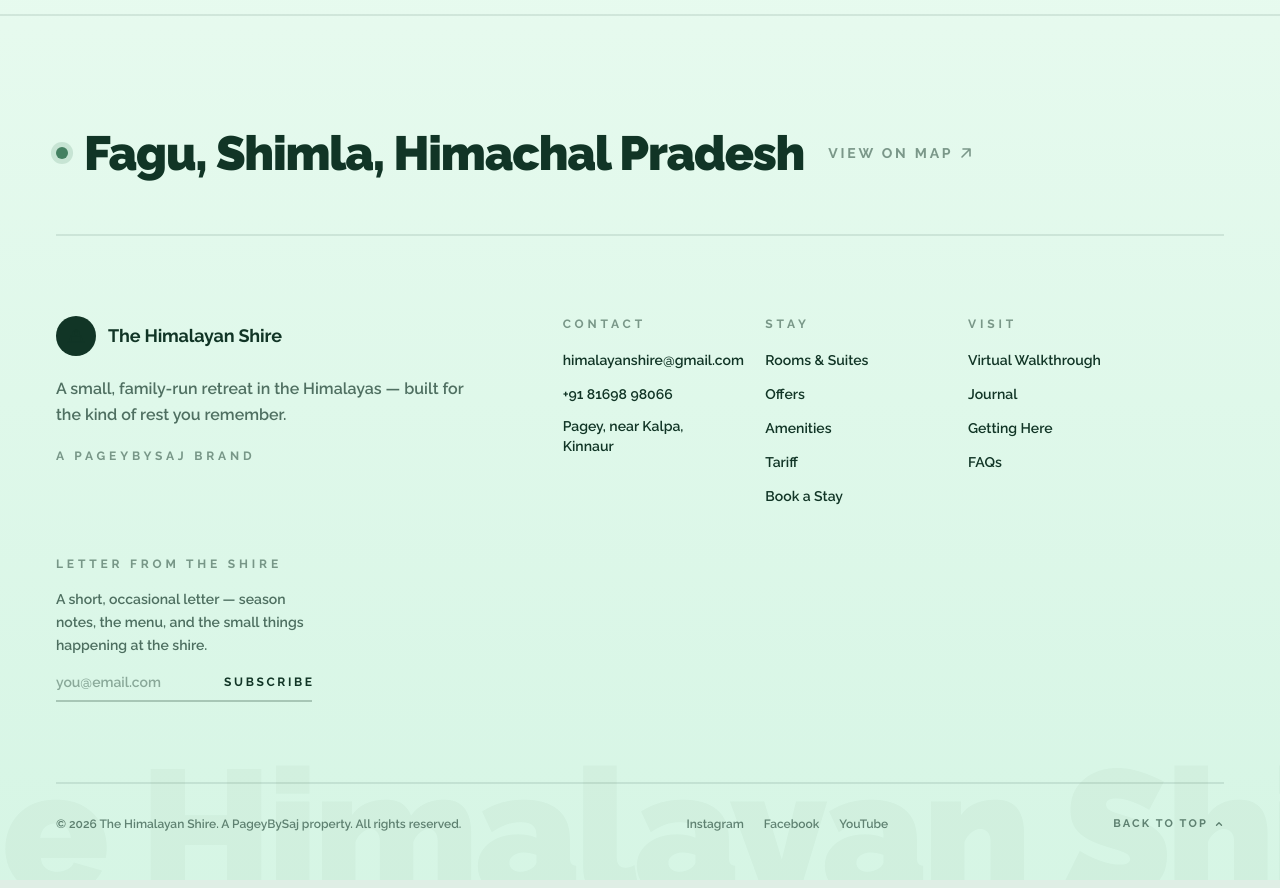
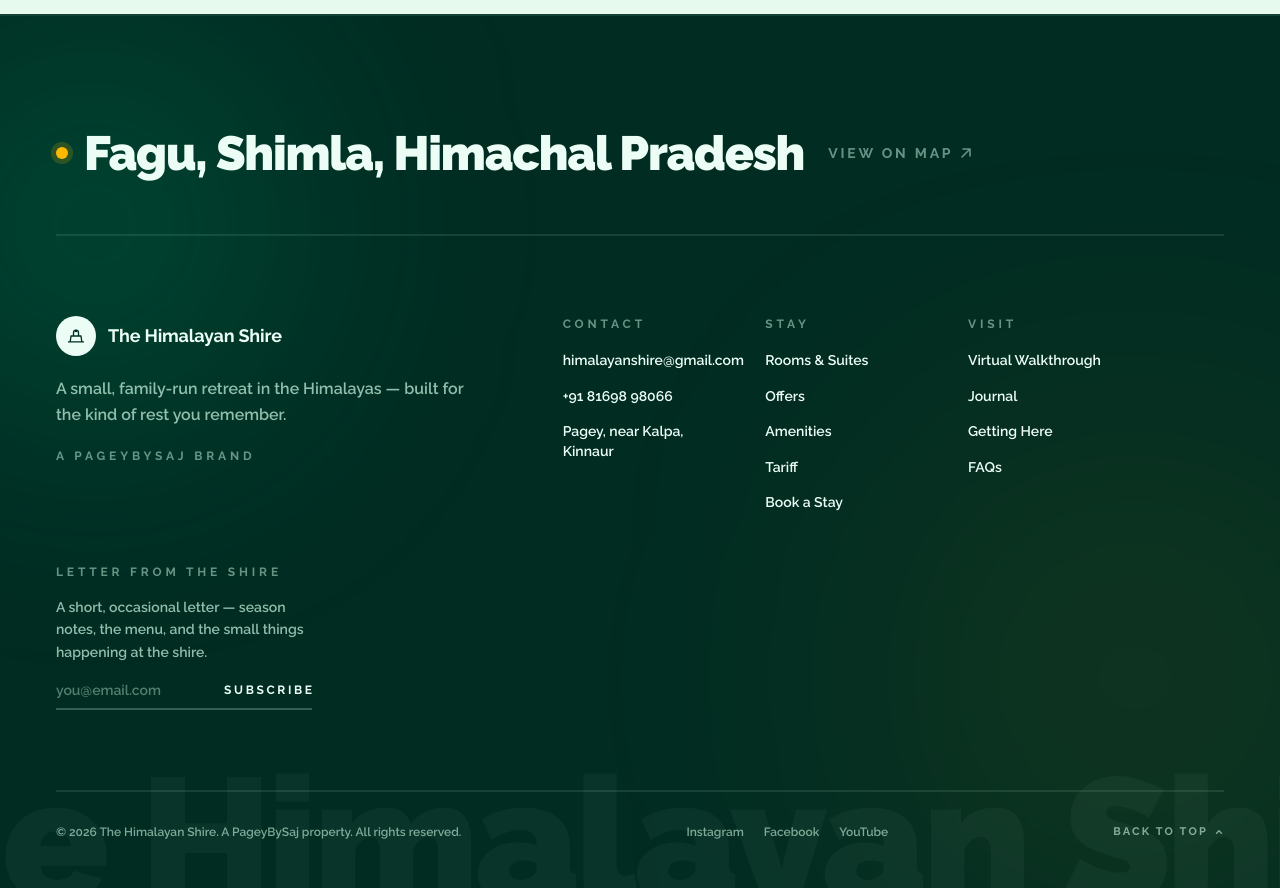
Before and after one commit to theone14122000/shire, a Next.js app: page /kitchen in a window 1280 px wide. Shown: the part 1940-2828 px from the top of the page. Built offline with nearby package versions, Linux system fonts and the light colour scheme.

Commit message:
hero change and footer

```diff
--- a/app/components/SiteFooter.tsx
+++ b/app/components/SiteFooter.tsx
@@ -8,16 +8,30 @@ const MAPS_URL =
   "https://www.google.com/maps?ll=31.066671,77.309332&z=13&t=m&hl=en&gl=IN&mapclient=embed&cid=4674173627328913394";
 
 /**
- * SiteFooter — light, editorial close with a bold location callout,
- * refined typography and quiet award-winning polish.
+ * SiteFooter — deep emerald close with a bold location callout,
+ * animated glow accents, and quiet award-winning polish.
  */
 export function SiteFooter() {
   return (
-    <footer className="relative pt-20 sm:pt-28 pb-10 sm:pb-12 border-t-2 border-ink-900/10 bg-beige-50 text-ink-900 overflow-hidden">
+    <footer className="relative pt-20 sm:pt-28 pb-10 sm:pb-12 border-t-2 border-emerald-100/10 bg-emerald-950 text-emerald-50 overflow-hidden">
+      {/* Ambient glow blobs — dynamic backdrop */}
+      <motion.div
+        aria-hidden
+        className="pointer-events-none absolute -left-32 top-10 h-96 w-96 rounded-full bg-emerald-500/20 blur-[130px]"
+        animate={{ x: [0, 40, 0], y: [0, -30, 0] }}
+        transition={{ duration: 18, repeat: Infinity, ease: "easeInOut" }}
+      />
+      <motion.div
+        aria-hidden
+        className="pointer-events-none absolute -right-24 bottom-0 h-[28rem] w-[28rem] rounded-full bg-amber-400/10 blur-[150px]"
+        animate={{ x: [0, -30, 0], y: [0, 24, 0] }}
+        transition={{ duration: 22, repeat: Infinity, ease: "easeInOut" }}
+      />
+
       {/* Subtle decorative backdrop text */}
       <span
         aria-hidden
-        className="pointer-events-none select-none absolute -bottom-6 sm:-bottom-10 left-1/2 -translate-x-1/2 text-[16vw] sm:text-[11rem] font-display font-black leading-none tracking-tight text-ink-900/[0.03] whitespace-nowrap"
+        className="pointer-events-none select-none absolute -bottom-6 sm:-bottom-10 left-1/2 -translate-x-1/2 text-[16vw] sm:text-[11rem] font-display font-black leading-none tracking-tight text-emerald-50/[0.04] whitespace-nowrap"
       >
         {brand.name}
       </span>
@@ -32,22 +46,22 @@ export function SiteFooter() {
           whileInView={{ opacity: 1, y: 0 }}
           viewport={{ once: true }}
           transition={{ duration: 0.7 }}
-          className="group flex flex-col sm:flex-row sm:items-center gap-3 sm:gap-4 mb-14 sm:mb-20 pb-10 sm:pb-14 border-b-2 border-ink-900/10"
+          className="group flex flex-col sm:flex-row sm:items-center gap-3 sm:gap-4 mb-14 sm:mb-20 pb-10 sm:pb-14 border-b-2 border-emerald-100/10"
         >
           <span className="relative flex h-3 w-3 shrink-0">
             <motion.span
               animate={{ scale: [1, 2.2, 1], opacity: [0.6, 0, 0.6] }}
               transition={{ duration: 1.8, repeat: Infinity, ease: "easeInOut" }}
-              className="absolute inline-flex h-full w-full rounded-full bg-accent-emerald"
+              className="absolute inline-flex h-full w-full rounded-full bg-amber-400"
             />
-            <span className="relative inline-flex h-3 w-3 rounded-full bg-accent-emerald" />
+            <span className="relative inline-flex h-3 w-3 rounded-full bg-amber-400" />
           </span>
 
-          <span className="font-display text-[7vw] sm:text-3xl md:text-4xl lg:text-5xl font-black tracking-tight leading-[1.05] group-hover:opacity-70 transition-opacity">
+          <span className="font-display text-[7vw] sm:text-3xl md:text-4xl lg:text-5xl font-black tracking-tight leading-[1.05] text-emerald-50 group-hover:opacity-70 transition-opacity">
             Fagu, Shimla, Himachal Pradesh
           </span>
 
-          <span className="inline-flex items-center gap-1.5 text-xs sm:text-sm font-bold uppercase tracking-[0.2em] text-ink-900/50 group-hover:text-accent-emerald transition-colors sm:ml-2 mt-1 sm:mt-0">
+          <span className="inline-flex items-center gap-1.5 text-xs sm:text-sm font-bold uppercase tracking-[0.2em] text-emerald-100/50 group-hover:text-amber-400 transition-colors sm:ml-2 mt-1 sm:mt-0">
             View on map
             <svg
               width="14"
@@ -80,7 +94,7 @@ export function SiteFooter() {
             <div className="flex items-center gap-3">
               <span
                 aria-hidden
-                className="inline-flex h-10 w-10 items-center justify-center rounded-full bg-ink-900 text-beige-100"
+                className="inline-flex h-10 w-10 items-center justify-center rounded-full bg-emerald-50 text-emerald-950"
               >
                 <svg
                   width="20"
@@ -99,14 +113,14 @@ export function SiteFooter() {
                   <circle cx="12" cy="6" r="1.5" fill="currentColor" />
                 </svg>
               </span>
-              <span className="font-display text-lg tracking-[-0.01em] font-bold text-ink-900">
+              <span className="font-display text-lg tracking-[-0.01em] font-bold text-emerald-50">
                 {brand.name}
               </span>
             </div>
-            <p className="body-base text-ink-900/70 max-w-[42ch] font-semibold">
+            <p className="body-base text-emerald-100/70 max-w-[42ch] font-semibold">
               {footer.tagline}
             </p>
-            <p className="eyebrow text-ink-900/50">{brand.parent}</p>
+            <p className="eyebrow text-emerald-100/50">{brand.parent}</p>
           </motion.div>
 
           {/* Link columns */}
@@ -119,15 +133,16 @@ export function SiteFooter() {
               transition={{ duration: 0.7, delay: 0.05 * (idx + 1) }}
               className="lg:col-span-2 flex flex-col gap-4"
             >
-              <h3 className="eyebrow text-ink-900/50">{col.title}</h3>
+              <h3 className="eyebrow text-emerald-100/50">{col.title}</h3>
               <ul className="flex flex-col gap-2.5">
                 {col.links.map((link) => (
                   <li key={link.label}>
                     <a
                       href={link.href}
-                      className="relative text-sm text-ink-900 font-semibold inline-block after:content-[''] after:absolute after:left-0 after:-bottom-0.5 after:h-[1.5px] after:w-0 after:bg-ink-900 after:transition-all after:duration-300 hover:after:w-full"
+                      className="group/link relative inline-flex flex-col text-sm text-emerald-50 font-semibold"
                     >
                       {link.label}
+                      <span className="mt-0.5 h-[1.5px] w-0 rounded-full bg-amber-400 transition-all duration-300 group-hover/link:w-full" />
                     </a>
                   </li>
                 ))}
@@ -143,24 +158,24 @@ export function SiteFooter() {
             transition={{ duration: 0.7, delay: 0.2 }}
             className="lg:col-span-3 flex flex-col gap-4"
           >
-            <h3 className="eyebrow text-ink-900/50">Letter From The Shire</h3>
-            <p className="text-sm text-ink-900/70 leading-relaxed font-semibold">
+            <h3 className="eyebrow text-emerald-100/50">Letter From The Shire</h3>
+            <p className="text-sm text-emerald-100/70 leading-relaxed font-semibold">
               A short, occasional letter — season notes, the menu, and the
               small things happening at the shire.
             </p>
             <form
-              className="flex items-center gap-2 border-b-2 border-ink-900/25 pb-2 focus-within:border-ink-900 transition-colors"
+              className="flex items-center gap-2 border-b-2 border-emerald-100/25 pb-2 focus-within:border-amber-400 transition-colors"
               onSubmit={(e) => e.preventDefault()}
             >
               <input
                 type="email"
                 placeholder="you@email.com"
                 aria-label="Email address"
-                className="flex-1 bg-transparent text-sm text-ink-900 placeholder:text-ink-900/40 outline-none font-semibold"
+                className="flex-1 bg-transparent text-sm text-emerald-50 placeholder:text-emerald-100/40 outline-none font-semibold"
               />
               <button
                 type="submit"
-                className="text-xs uppercase tracking-[0.22em] text-ink-900 hover:opacity-60 transition-opacity font-bold"
+                className="text-xs uppercase tracking-[0.22em] text-emerald-50 hover:text-amber-400 transition-colors font-bold"
               >
                 Subscribe
               </button>
@@ -169,14 +184,14 @@ export function SiteFooter() {
         </div>
 
         {/* Bottom row */}
-        <div className="pt-8 border-t-2 border-ink-900/10 flex flex-col sm:flex-row items-start sm:items-center justify-between gap-4 text-xs text-ink-900/60 font-semibold">
+        <div className="pt-8 border-t-2 border-emerald-100/10 flex flex-col sm:flex-row items-start sm:items-center justify-between gap-4 text-xs text-emerald-100/60 font-semibold">
           <p>{footer.legal}</p>
           <div className="flex items-center gap-5">
             {brand.socials.map((s) => (
               <a
                 key={s.label}
                 href={s.href}
-                className="hover:text-ink-900 transition-colors"
+                className="hover:text-amber-400 transition-colors"
               >
                 {s.label}
               </a>
@@ -186,7 +201,7 @@ export function SiteFooter() {
             type="button"
             onClick={() => window.scrollTo({ top: 0, behavior: "smooth" })}
             aria-label="Back to top"
-            className="hidden sm:inline-flex items-center gap-1.5 text-ink-900/60 hover:text-ink-900 transition-colors font-bold uppercase tracking-[0.2em] text-[11px]"
+            className="hidden sm:inline-flex items-center gap-1.5 text-emerald-100/60 hover:text-amber-400 transition-colors font-bold uppercase tracking-[0.2em] text-[11px]"
           >
             Back to top
             <svg width="10" height="10" viewBox="0 0 12 12" fill="none" aria-hidden>
```
Also changed, not shown: app/components/home/Hero.tsx (+25 -45 lines).
